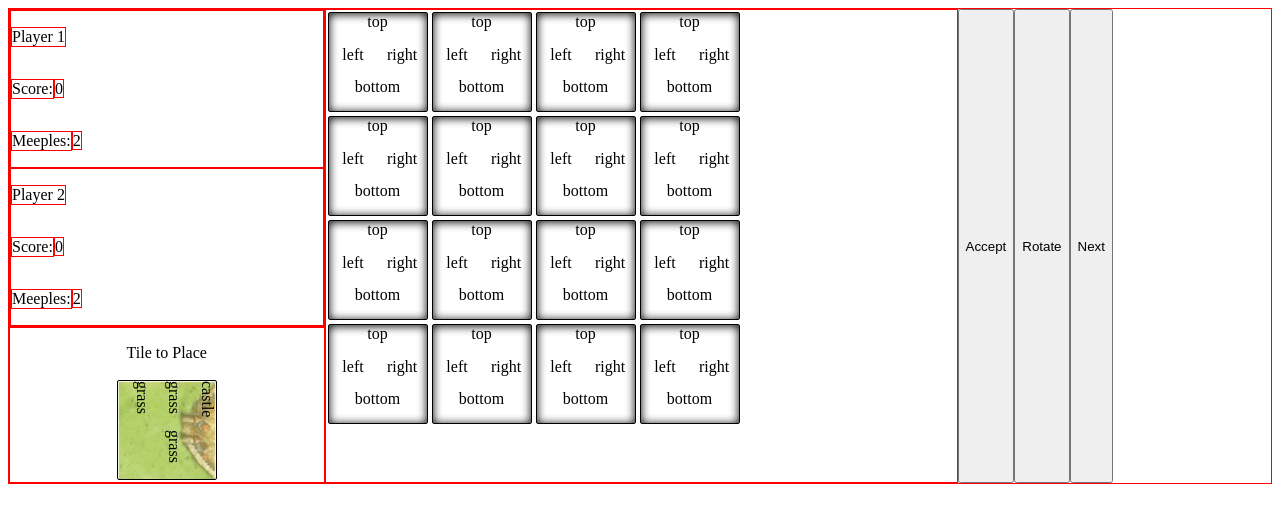
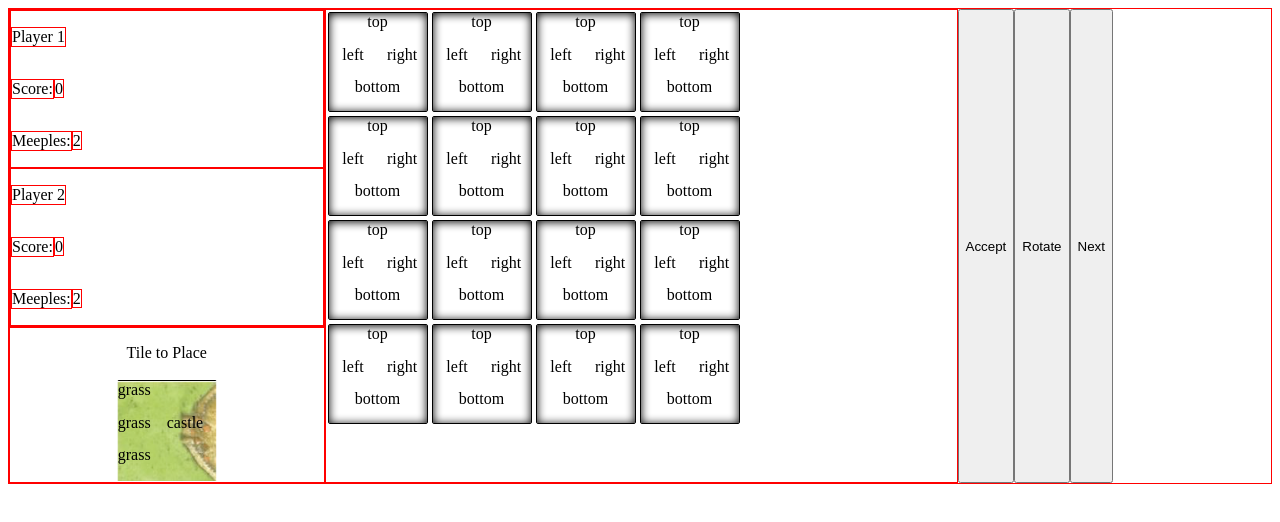
Before and after one commit to jnhoang/Carcassonne-Castles, a plain HTML site: page index.html in a window 1280 px wide. Both pictures are taken after a click on the button "Rotate". Drawn offline with nearby package versions, Linux system fonts and the light colour scheme.

Commit message:
changed rotation method

```diff
--- a/css/style.css
+++ b/css/style.css
@@ -38,12 +38,18 @@
 	display: flex;
 	height: 100px;
 	width: 100px;
-	transform-origin: 50% 50%;
-	transform: rotate(0deg);
-	transition: transform 300ms ease-in-out;
 	z-index: 1;
 }
-
+.imgBox {
+	height: 100px;
+	width: 100px;
+	position: absolute;
+ 	transform: rotate(0deg);
+	background-size: contain;
+	background-size: cover;
+	background-repeat: no-repeat;
+	z-index: -1;
+}
 #gameBoard {
 	width: 50%;
 	height: auto;
@@ -62,29 +68,29 @@
 	height: 100px;
 	width: 100px;
 	border: 1px solid black;
-	background-size: cover;
-	background-repeat: no-repeat;
 	border-radius: 2px;
 
 }
 .boxShadow {
 	box-shadow: inset 0px 1px 10px black;
 }
+
 .top, .bottom {
 	width: 100%;
 	box-sizing: border-box;
-	transform-origin: 50% 50%;
+
 }
 .left, .right {
 	width: 50%;
 	box-sizing: border-box;
-	transform-origin: 50% 50%;
+
 }
 .meepleImage {
 	height: 25px;
 	width: 25px;
 	background-size: contain;
 	display: inline-block;
+	z-index: 1;
 }
 .meepleRed {
 	background-image: url('./../img/meepleRed.png');
--- a/index.html
+++ b/index.html
@@ -25,10 +25,11 @@
 			<div class='nextBox'>
 				<p>Tile to Place</p>
 				<div class='tile draggable displayCard rotate'>
-					<div class="top">top</div>
-						<div class="left">left</div>
-						<div class="right">right</div>
-					<div class="bottom">bottom</div>
+					<div class='imgBox'></div>
+					<div class='top'>top</div>
+					<div class='left'>left</div>
+					<div class='right'>right</div>
+					<div class='bottom'>bottom</div>
 				</div>
 			</div>
 		</div>
--- a/js/main.js
+++ b/js/main.js
@@ -14,7 +14,7 @@ var arrId;
 var tileToMeeple = '';
 var rotateDeg = 0;
 
-var displayTile = '<div class="tile draggable displayCard"><div class="top"></div><div \
+var displayTile = '<div class="tile draggable displayCard"><div class="imgBox"></div><div class="top"></div><div \
 				  class="left"></div><div class="right"></div><div class="bottom"></div></div>';
 
 var playerOne = {
@@ -96,19 +96,19 @@ var cardArr = [
 	right: { type: 'grass', occupied: false, occupant: '', pointValue: 0, paired: false, complete: false},
 	bottom: { type: 'castle', occupied: false, occupant: '', pointValue: 1, paired: false, complete: false},
 	left: { type: 'castle', occupied: false, occupant: '', pointValue: 1, paired: false, complete: false},
-	valueType: 'normal', sidesConnect: true, img: 'url("./img/leftTopBot.png")'},
+	valueType: 'normal', sidesConnect: true, img: 'url("./img/leftTopBotCastle.png")'},
 
 	{ top: { type: 'castle', occupied: false, occupant: '', pointValue: 1, paired: false, complete: false},
 	right: { type: 'grass', occupied: false, occupant: '', pointValue: 0, paired: false, complete: false},
 	bottom: { type: 'castle', occupied: false, occupant: '', pointValue: 1, paired: false, complete: false},
 	left: { type: 'castle', occupied: false, occupant: '', pointValue: 1, paired: false, complete: false},
-	valueType: 'normal', sidesConnect: true, img: 'url("./img/leftTopBot.png")'},
+	valueType: 'normal', sidesConnect: true, img: 'url("./img/leftTopBotCastle.png")'},
 
 	{ top: { type: 'castle', occupied: false, occupant: '', pointValue: 1, paired: false, complete: false},
 	right: { type: 'grass', occupied: false, occupant: '', pointValue: 0, paired: false, complete: false},
 	bottom: { type: 'castle', occupied: false, occupant: '', pointValue: 1, paired: false, complete: false},
 	left: { type: 'grass', occupied: false, occupant: '', pointValue: 0, paired: false, complete: false},
-	valueType: 'normal', sidesConnect: false, img: 'url("./img/sepTopBot.png")'},
+	valueType: 'normal', sidesConnect: false, img: 'url("./img/sepTopBotCastle.png")'},
 
 	{ top: { type: 'grass', occupied: false, occupant: '', pointValue: 0, paired: false, complete: false},
 	right: { type: 'grass', occupied: false, occupant: '', pointValue: 0, paired: false, complete: false},
@@ -168,8 +168,8 @@ $('document').ready(function() {
 	function addTile(rowNumber) {
 		for (var i = 0; i < ARRAYSIZE; i++) {
 			var tileSquare = '<div class="tile square ui-droppable boxShadow" id="n' + rowNumber + '' + i + '">\
-							  <div class="top">top</div><div class="left">left</div><div class="right">\
-							  right</div><div class="bottom">bottom</div></div>';
+							  <div class="imgBox"></div><div class="top">top</div><div class="left">left</div>\
+							  <div class="right">right</div><div class="bottom">bottom</div></div>';
 			$('.row' + rowNumber).append(tileSquare);
 		}
 	}
@@ -179,7 +179,7 @@ $('document').ready(function() {
 		$('.displayCard > .right').text(value.right.type);
 		$('.displayCard > .bottom').text(value.bottom.type);
 		$('.displayCard > .left').text(value.left.type);
-		$('.displayCard').css('background-image', cardArr[cardCount].img);
+		$('.displayCard > .imgBox').css('background-image', cardArr[cardCount].img);
 
 
 		$('.draggable').draggable({ snap: ".square"});
@@ -212,19 +212,27 @@ $('document').ready(function() {
 
 	}
 	function rotateBtnOn () {
+			// HTML side
 			rotateDeg += 90;
-			$('.displayCard').css('transform', 'rotate(' + rotateDeg + 'deg)');
+			$('.displayCard > .imgBox').css('transform', 'rotate(' + rotateDeg + 'deg)');
+
 			rotateTileValues();
 	}
 	function rotateTileValues() {
-	console.log(cardArr[cardCount]);
+		// JS side
 		var temp = cardArr[cardCount].top;
-		//console.log(temp); //debug code
 		cardArr[cardCount].top = cardArr[cardCount].left;
 		cardArr[cardCount].left = cardArr[cardCount].bottom;
 		cardArr[cardCount].bottom = cardArr[cardCount].right;
 		cardArr[cardCount].right = temp;
-		console.log(cardArr[cardCount]); //debug code
+
+		// HTML side
+		temp = $('.displayCard > .top').text();
+		$('.displayCard > .top').text($('.displayCard > .left').text());
+		$('.displayCard > .left').text($('.displayCard > .bottom').text());
+		$('.displayCard > .bottom').text($('.displayCard > .right').text());
+		$('.displayCard > .right').text(temp);
+
 	}
 	function updateBoard(arrTile) {
 		//updates HTML board where tile was placed
@@ -233,13 +241,11 @@ $('document').ready(function() {
 		$('#' + tileDroppedOn + ' > .right').text( $('.displayCard > .right').text());
 		$('#' + tileDroppedOn + ' > .bottom').text( $('.displayCard > .bottom').text());
 		$('#' + tileDroppedOn + ' > .left').text( $('.displayCard > .left').text());
+		$('#' + tileDroppedOn + ' > .imgBox').css('background-image', cardArr[cardCount].img);
+		console.log(rotateDeg)
+		$('#' + tileDroppedOn + ' > .imgBox').css('transform', 'rotate(' + rotateDeg + 'deg)');
 
-		$('#' + tileDroppedOn + ' > .top').css('transform', 'rotate(' + (-rotateDeg) + 'deg)');
-		$('#' + tileDroppedOn + ' > .right').css('transform', 'rotate(' + (-rotateDeg) + 'deg)');
-		$('#' + tileDroppedOn + ' > .bottom').css('transform', 'rotate(' + (-rotateDeg) + 'deg)');
-		$('#' + tileDroppedOn + ' > .left').css('transform', 'rotate(' + (-rotateDeg) + 'deg)');
-		$('#' + tileDroppedOn).css('background-image', cardArr[cardCount].img); //works, implement later
-		$('#' + tileDroppedOn).css('transform', 'rotate(' + rotateDeg + 'deg)'); //works, implement later
+
 		$('.displayCard').remove();
 		console.log('b4 castlePairCheck')
 		console.log(gameBoardArr)
@@ -277,8 +283,6 @@ $('document').ready(function() {
 			monitorMeepPlacementOff();
 	 	} else {
 	 		// trying to target placement & check if occupied
-	 		console.log(gameBoardArr[arrId[1]][arrId[2]][event.target.className])
- 			console.log('occupied: ',gameBoardArr[arrId[1]][arrId[2]][event.target.className].occupied)
 	 		if (gameBoardArr[arrId[1]][arrId[2]][event.target.className].occupied) {
 	 			console.log('aready occupied');
 	 		} else {
@@ -311,21 +315,16 @@ $('document').ready(function() {
 	}
 	function placeMeeple() {
 	// add to html board
-		//console.log(arrId); //debug code
+
 	// add to js board
 	tileMeepled = $(tileToMeeple).attr('class');
-	//console.log(tileMeepled); //debug code
-	//console.log(gameBoardArr[arrId[1]][arrId[2]]); //debug code
 	gameBoardArr[arrId[1]][arrId[2]][tileMeepled].occupied = true;
 	gameBoardArr[arrId[1]][arrId[2]][tileMeepled].occupant = playerTurn;
-	//console.log(gameBoardArr); //debug code
 		if (playerTurn === 0) {
 			playerOne.meeples -= 1;
 		} else {
 			playerTwo.meeples -= 1;
 		}
-		console.log('after meeple placed');
-		console.log(gameBoardArr);
 	}
 
 // meeple functions END
@@ -376,7 +375,6 @@ $('document').ready(function() {
 		for (var i = 0; i < ARRAYSIZE; i++) {
 			for (var j = 0; j < ARRAYSIZE; j++) {
 				// must call checkForPair on each side-possible that castle on multiple sides
-				//console.log(gameBoardArr[i][j]); // debug code
 
 				checkTopSide(i, j);
 				checkRightSide(i, j);
@@ -385,8 +383,6 @@ $('document').ready(function() {
 
 			}
 		}
-		console.log('after castlePairCheck');
-		console.log(gameBoardArr) // debug code
 	}
 	// currently unused, planned for use in castlecompletecheck
 	function tileCastleCheck(array) {
@@ -402,7 +398,6 @@ $('document').ready(function() {
 			for (var j = 0; j < ARRAYSIZE; j++) {
 				var castleArr = [];
 				var arrObj = gameBoardArr[i][j];
-				// console.log(arrObj); //debug code
 
 			// check squares that have multi-sides that are connected
 				// checks if a tile has > 1 castle side
```
Also changed, not shown: img/botCastle.png, img/leftBotCastle.png, img/leftCastle.png, img/shieldLeftBotCastle.png (renamed from img/shieldLeftBot.png), img/shieldTopRightCastle.png.
